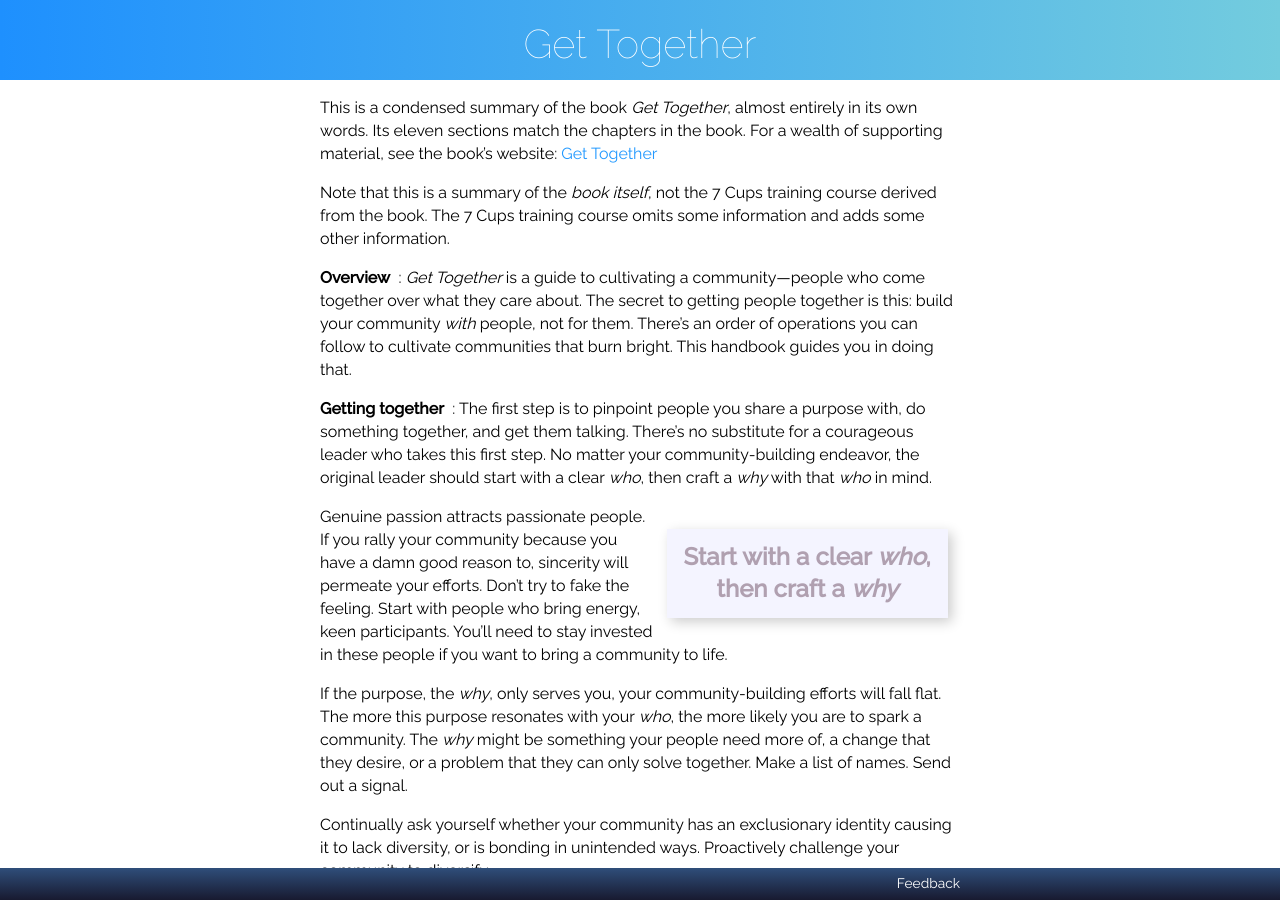
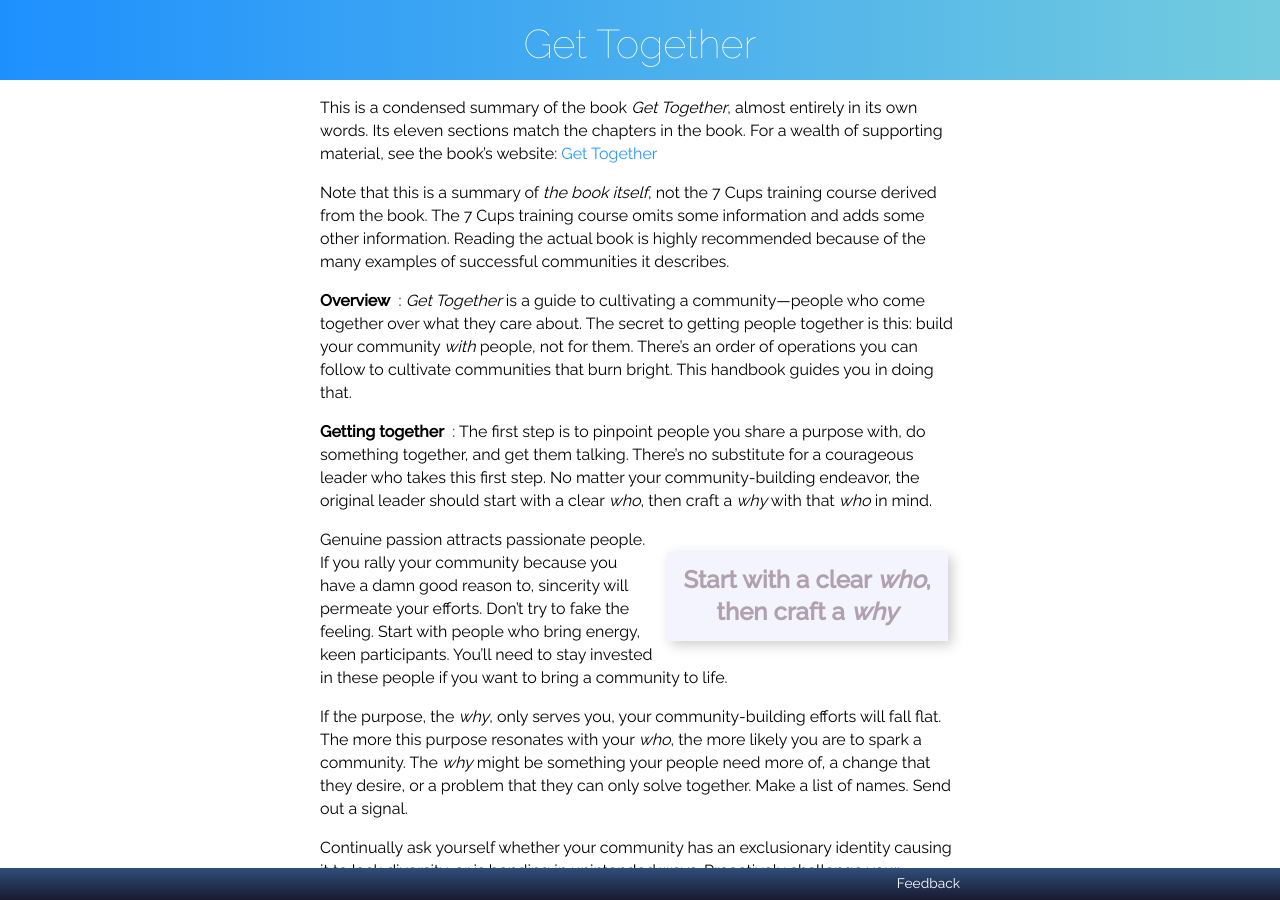
Before and after one commit to RarelyCharlie/rarelycharlie.github.io, a Jekyll site: the page built from _guide/gettogether.md, in a window 1280 px wide and 900 px high. Built offline with Jekyll 4.4.1, drawn with Linux system fonts in a browser that asks for light colours.

Commit message:
recommend book

```diff
--- a/_guide/gettogether.md
+++ b/_guide/gettogether.md
@@ -10,7 +10,7 @@ strong {margin-right: 1ex;}</style>
 
 This is a condensed summary of the book *Get Together*, almost entirely in its own words. Its eleven sections match the chapters in the book. For a wealth of supporting material, see the book's website: [Get Together](https://gettogetherbook.com)
 
-Note that this is a summary of the *book itself*, not the 7 Cups training course derived from the book. The 7 Cups training course omits some information and adds some other information.
+Note that this is a summary of *the book itself*, not the 7 Cups training course derived from the book. The 7 Cups training course omits some information and adds some other information. Reading the actual book is highly recommended because of the many examples of successful communities it describes.
 
 **Overview**: *Get Together* is a guide to cultivating a community—people who come together over what they care about. The secret to getting people together is this: build your community *with* people, not for them. There’s an order of operations you can follow to cultivate communities that burn bright. This handbook guides you in doing that.
 
```
